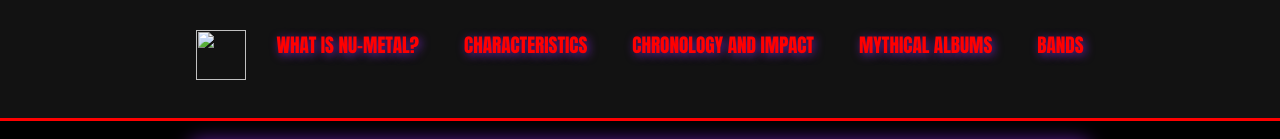
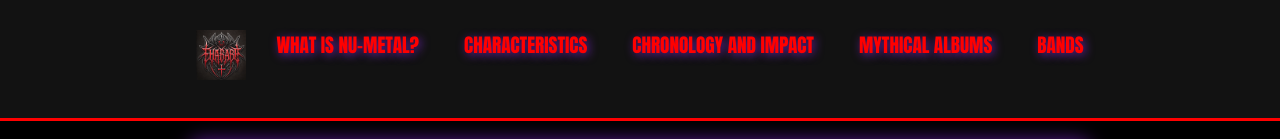
Before and after one commit to Blxnki/TheGhabB, a plain HTML site: page nu-metal/index(e).html in a window 1280 px wide. Shown: the top 139 px of the page. Drawn offline with Linux system fonts and the light colour scheme.

Commit message:
Add files via upload

```diff
--- a/nu-metal/index(e).html
+++ b/nu-metal/index(e).html
@@ -13,7 +13,7 @@
     <header>
         <nav>
             <ul class="logo">
-                <li><a href="../index(e).html"><img src="img/logo.png" alt="" width="50" height="50"></a></li>
+                <li><a href="../index(e).html"><img src="../img/logo.png" alt="" width="50" height="50"></a></li>
             </ul>
             <ul class="right">
                 <li><a href="#1">What is nu-metal?</a></li>
```
Also changed, not shown: nu-metal/index.html (+1 -1 lines).
